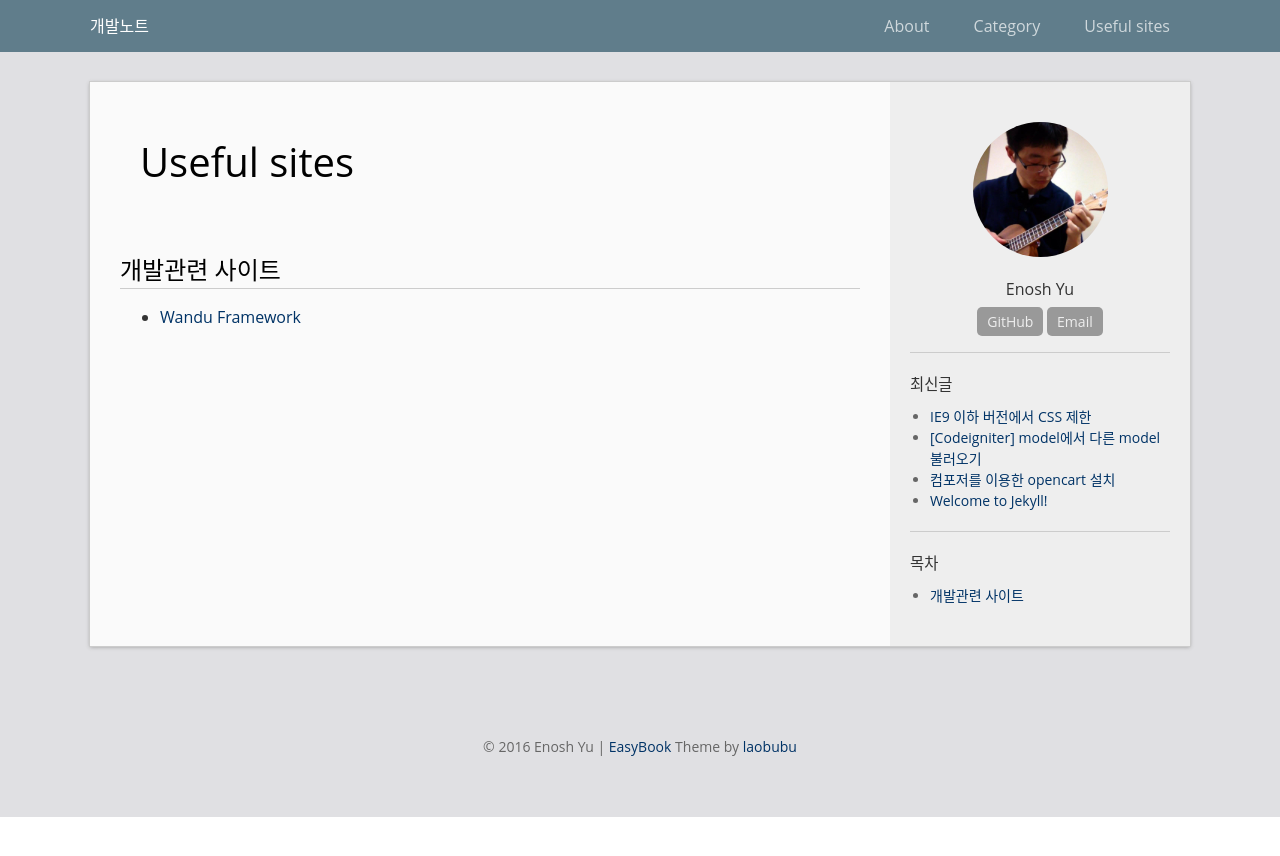
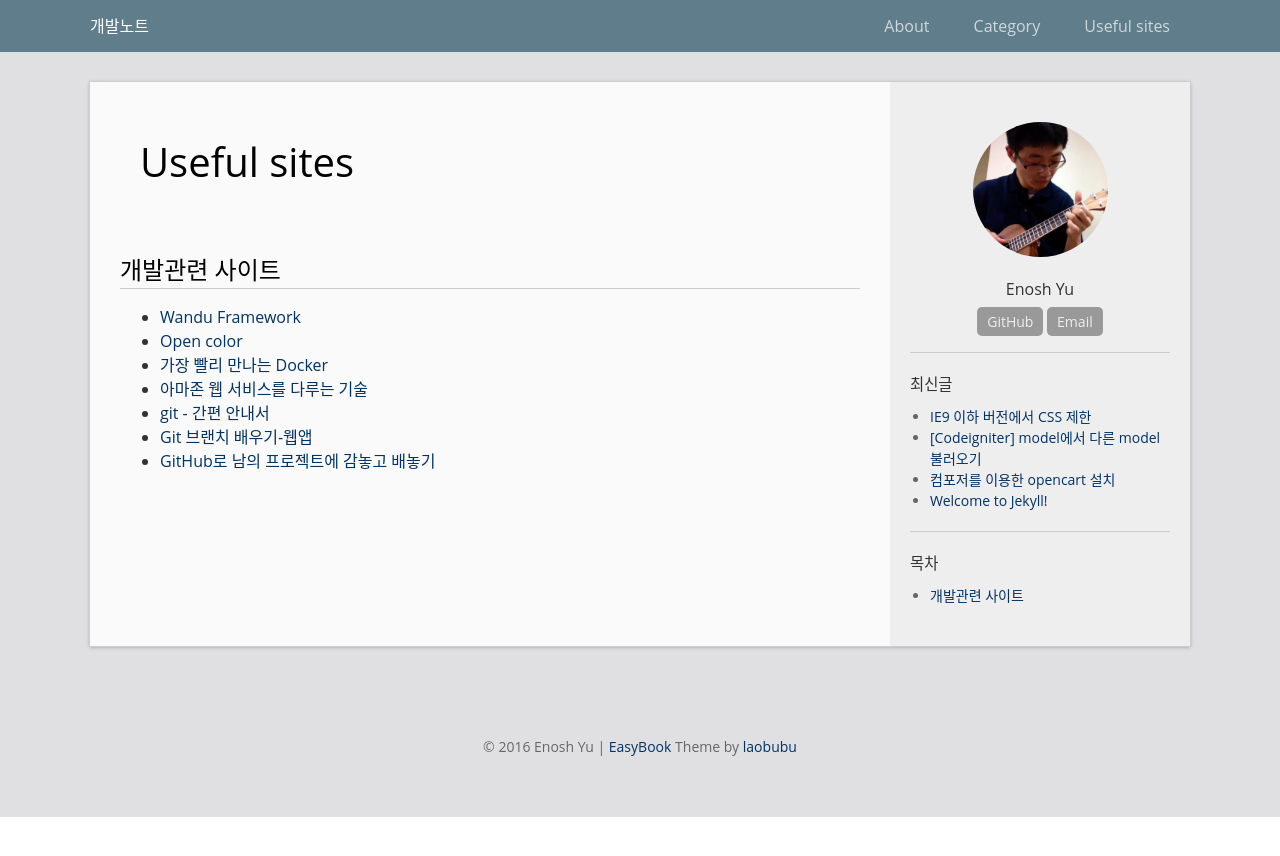
Before and after one commit to Enosh-Yu/enosh-yu.github.io, a Jekyll site: the page built from favorites.md, in a window 1280 px wide. Shown: the top 856 px of the page. Built offline with Jekyll 4.4.1, drawn with Linux system fonts in a browser that asks for light colours.

Commit message:
modify useful sites

```diff
--- a/favorites.md
+++ b/favorites.md
@@ -7,3 +7,9 @@ public: true
 
 ## 개발관련 사이트
 * [Wandu Framework](https://wandu.github.io/)
+* [Open color](https://yeun.github.io/open-color/)
+* [가장 빨리 만나는 Docker](http://pyrasis.com/docker.html)
+* [아마존 웹 서비스를 다루는 기술](http://pyrasis.com/aws.html)
+* [git - 간편 안내서](http://rogerdudler.github.io/git-guide/index.ko.html)
+* [Git 브랜치 배우기-웹앱](http://learnbranch.urigit.com/)
+* [GitHub로 남의 프로젝트에 감놓고 배놓기](http://dogfeet.github.io/articles/2012/how-to-github.html)
```
